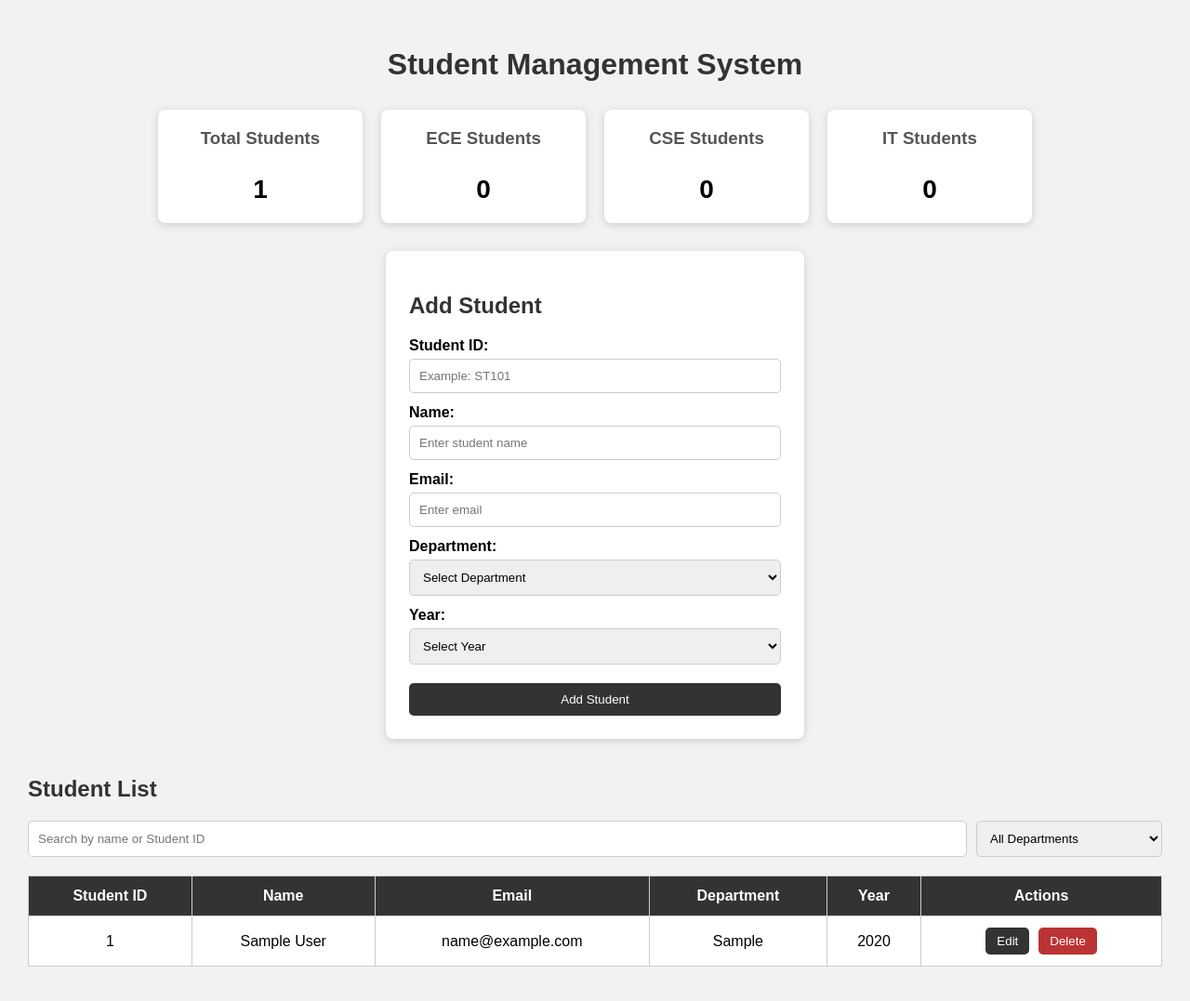
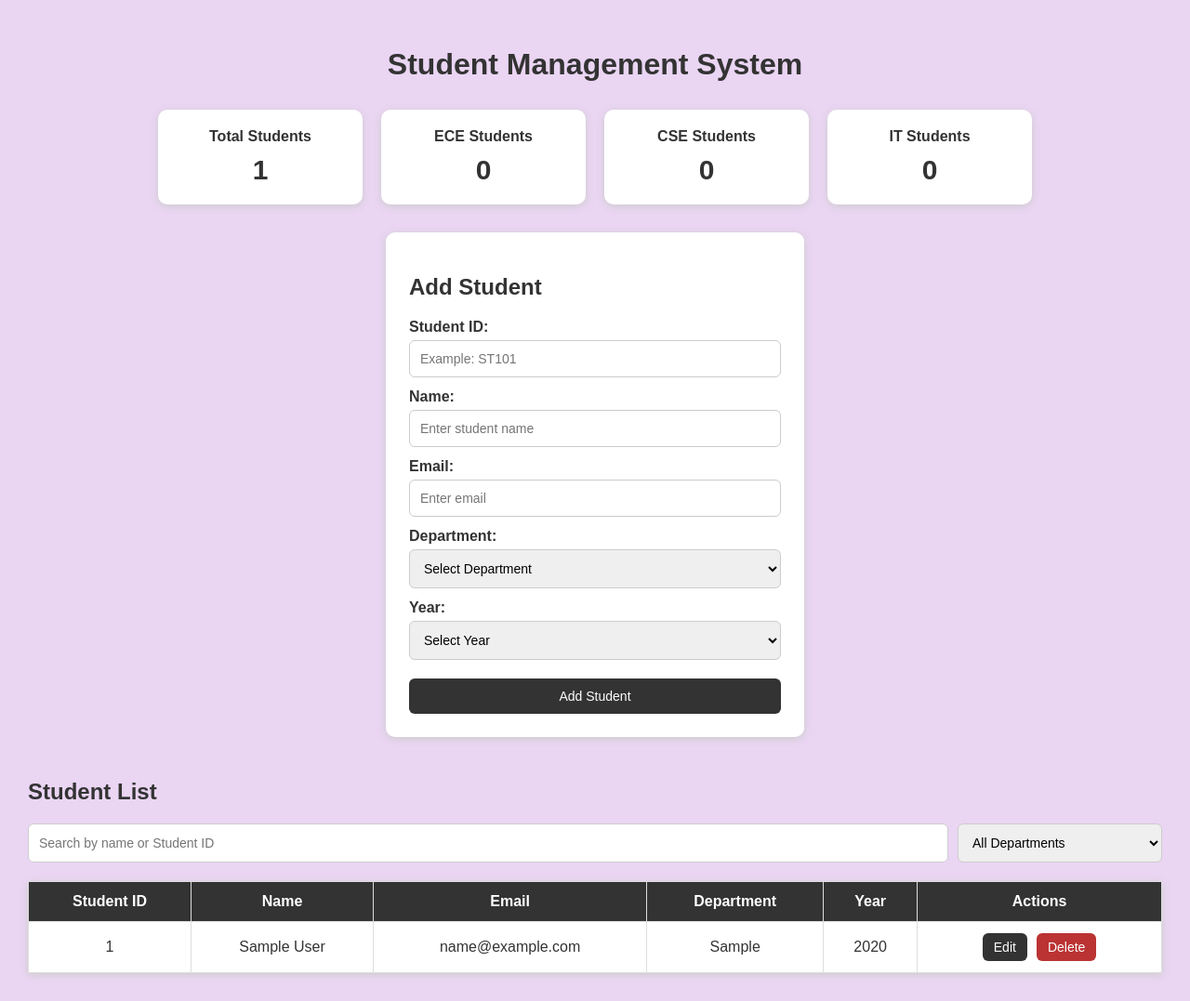
Before and after one commit to SuwethaSuresh/Student-Management-System, a Flask app: page / in a window 1280 px wide. Shown: the whole page at 93% size. Before the commit the page ends 1040 px from the top, so only its background shows below. Run offline with Flask 3, Linux system fonts and the light colour scheme; tables that the repository leaves empty hold one stand-in row (values such as "Sample post").

Commit message:
Improved application UI

```diff
--- a/static/style.css
+++ b/static/style.css
@@ -1,284 +1,187 @@
 body {
-
     font-family: Arial, sans-serif;
-
-    background-color: #f2f2f2;
-
+    background-color: #ead5f3;
     margin: 0;
-
     padding: 30px;
-
+    color: #333;
 }
 
-
 h1 {
-
     text-align: center;
-
-    color: #333;
-
     margin-bottom: 30px;
-
 }
 
-
 h2 {
-
-    color: #333;
-
+    margin-bottom: 20px;
 }
 
 
 /* Dashboard */
 
 .dashboard {
-
     display: flex;
-
     justify-content: center;
-
     gap: 20px;
-
     margin-bottom: 30px;
-
+    flex-wrap: wrap;
 }
 
-
 .card {
-
     background-color: white;
-
     width: 180px;
-
     padding: 20px;
-
     text-align: center;
-
-    border-radius: 8px;
-
+    border-radius: 10px;
     box-shadow: 0 2px 8px #ccc;
-
 }
 
-
 .card h3 {
-
-    margin-top: 0;
-
-    color: #555;
-
+    margin: 0;
+    font-size: 16px;
 }
 
-
 .card p {
-
-    font-size: 28px;
-
+    font-size: 30px;
     font-weight: bold;
-
-    margin-bottom: 0;
-
+    margin: 10px 0 0;
 }
 
 
 /* Message */
 
 #message {
-
     width: 400px;
-
-    margin: 10px auto;
-
-    padding: 10px;
-
+    margin: 15px auto;
+    padding: 12px;
     text-align: center;
-
-    border-radius: 5px;
-
+    border-radius: 6px;
     display: none;
-
 }
 
 
 /* Form */
 
 .form-container {
+    background-color: white;
+    max-width: 400px;
+    margin: auto;
+    padding: 25px;
+    border-radius: 10px;
+    box-shadow: 0 2px 10px #ccc;
+}
 
-    background-color: white;
+label {
+    display: block;
+    margin-top: 12px;
+    margin-bottom: 5px;
+    font-weight: bold;
+}
 
-    width: 400px;
+input,
+select {
+    width: 100%;
+    padding: 11px;
+    border: 1px solid #ccc;
+    border-radius: 6px;
+    box-sizing: border-box;
+    font-size: 14px;
+}
 
-    margin: auto;
-
-    padding: 25px;
-
-    border-radius: 8px;
-
-    box-shadow: 0 2px 8px #ccc;
-
+input:focus,
+select:focus {
+    outline: none;
+    border-color: #555;
 }
 
 
-label {
+/* Buttons */
 
-    display: block;
-
-    margin-top: 12px;
-
-    margin-bottom: 5px;
-
-    font-weight: bold;
-
+button {
+    width: 100%;
+    padding: 11px;
+    margin-top: 20px;
+    background-color: #333;
+    color: white;
+    border: none;
+    border-radius: 6px;
+    cursor: pointer;
+    font-size: 14px;
 }
 
-
-input,
-select {
-
-    width: 100%;
-
-    padding: 10px;
-
-    border: 1px solid #ccc;
-
-    border-radius: 5px;
-
-    box-sizing: border-box;
-
+button:hover {
+    background-color: #555;
 }
 
-
-button {
-
-    width: 100%;
-
-    padding: 10px;
-
-    margin-top: 20px;
-
-    background-color: #333;
-
-    color: white;
-
-    border: none;
-
-    border-radius: 5px;
-
-    cursor: pointer;
-
-}
-
-
-button:hover {
-
-    background-color: #555;
-
-}
-
-
 .cancel-button {
-
     display: none;
-
     background-color: #777;
-
 }
 
 
 /* Student List */
 
 .student-section {
+    margin-top: 45px;
+}
 
-    margin-top: 40px;
+.search-container {
+    display: flex;
+    gap: 10px;
+    margin-bottom: 20px;
+}
 
+.search-container input {
+    flex: 1;
+}
+
+.search-container select {
+    width: 220px;
 }
 
 
-.search-container {
+/* Table */
 
-    display: flex;
+table {
+    width: 100%;
+    background-color: white;
+    border-collapse: collapse;
+    box-shadow: 0 2px 8px #ccc;
+}
 
-    gap: 10px;
+th,
+td {
+    padding: 12px;
+    border: 1px solid #ddd;
+    text-align: center;
+}
 
-    margin-bottom: 20px;
+th {
+    background-color: #333;
+    color: white;
+}
 
+tr:hover {
+    background-color: #f5f5f5;
 }
 
 
-.search-container input {
+/* Table buttons */
 
-    flex: 1;
-
+.edit-button {
+    width: auto;
+    margin: 0 5px;
+    padding: 7px 12px;
 }
 
-
-.search-container select {
-
-    width: 200px;
-
+.delete-button {
+    width: auto;
+    margin: 0 5px;
+    padding: 7px 12px;
+    background-color: #b33;
 }
 
-
-table {
-
-    width: 100%;
-
-    background-color: white;
-
-    border-collapse: collapse;
-
-}
-
-
-th,
-td {
-
-    padding: 12px;
-
-    border: 1px solid #ccc;
-
-    text-align: center;
-
-}
-
-
-th {
-
-    background-color: #333;
-
-    color: white;
-
-}
-
-
-.edit-button {
-
-    width: auto;
-
-    margin: 0 5px;
-
-    padding: 7px 12px;
-
-}
-
-
-.delete-button {
-
-    width: auto;
-
-    margin: 0 5px;
-
-    padding: 7px 12px;
-
-    background-color: #b33;
-
-}
-
-
 .delete-button:hover {
-
     background-color: #900;
-
 }
 
 
@@ -286,40 +189,30 @@ th {
 
 @media (max-width: 700px) {
 
-    .dashboard {
-
-        flex-direction: column;
-
-        align-items: center;
-
+    body {
+        padding: 15px;
     }
 
+    .dashboard {
+        flex-direction: column;
+        align-items: center;
+    }
 
     .form-container {
-
         width: 90%;
-
     }
 
-
     .search-container {
-
         flex-direction: column;
-
     }
 
-
     .search-container select {
-
         width: 100%;
-
     }
 
-
     table {
-
         font-size: 12px;
-
+        display: block;
+        overflow-x: auto;
     }
-
 }
```
